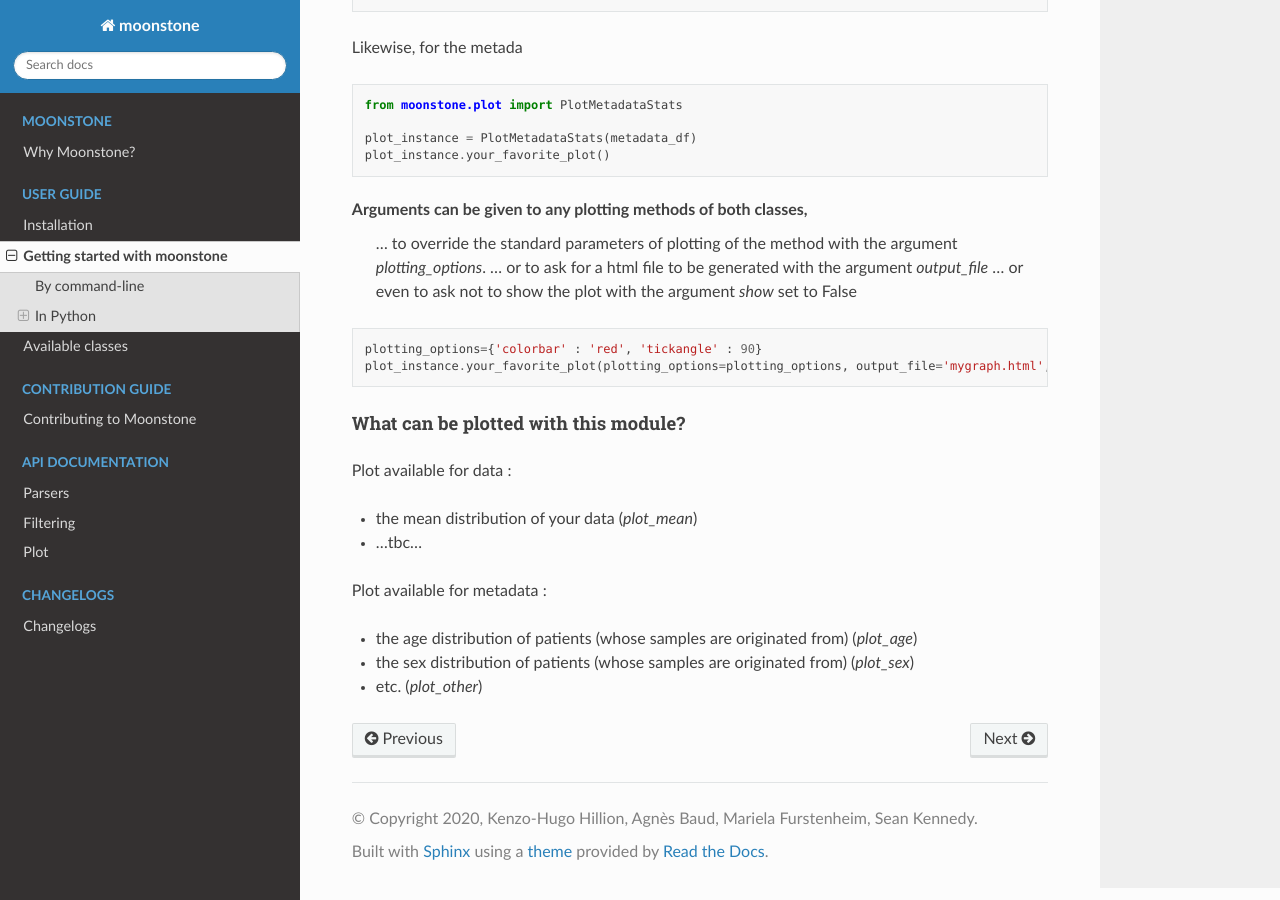
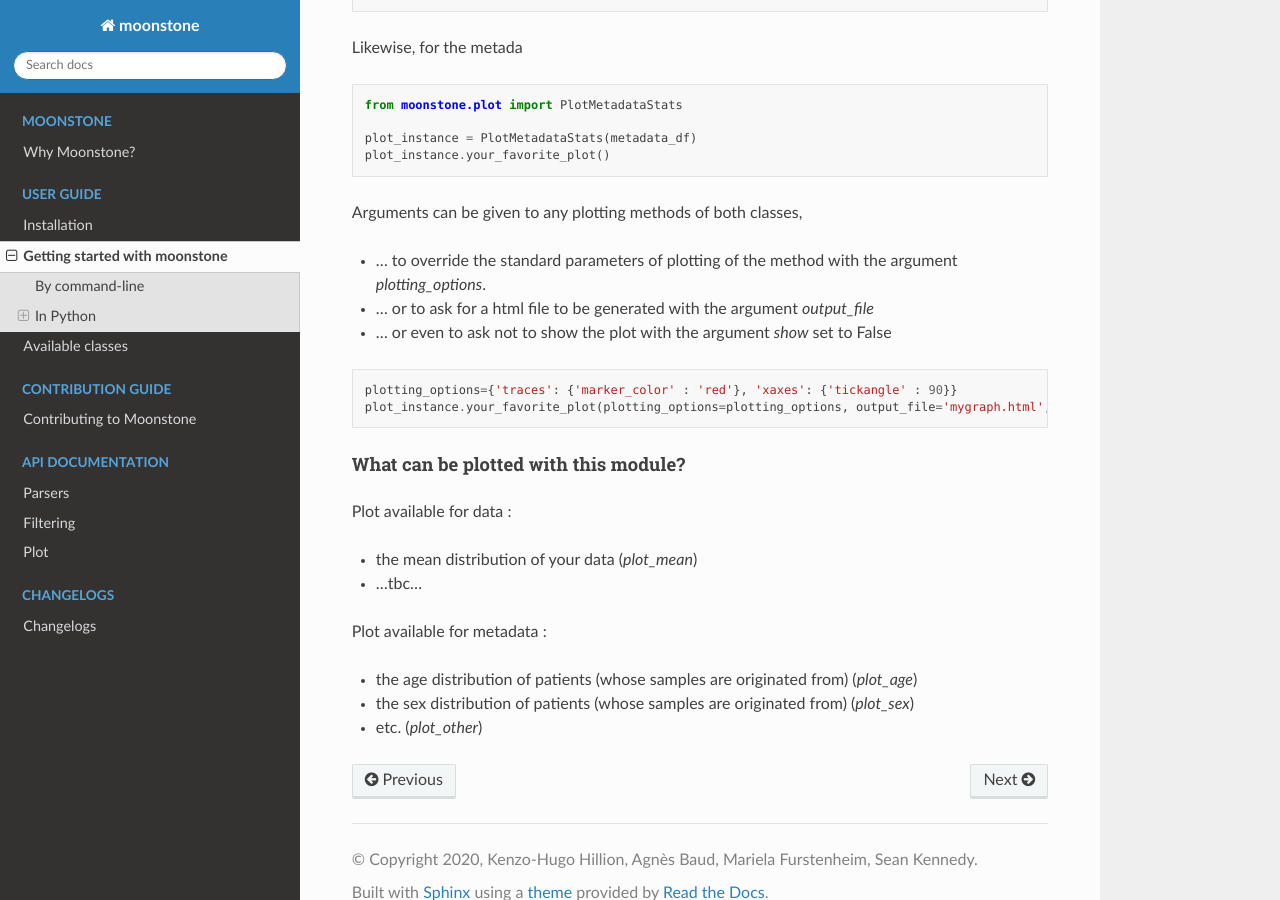
Before and after one commit to motleystate/moonstone, a Sphinx documentation site: the page built from docs/user_guide/getting_started_with_moonstone.rst, in a window 1280 px wide and 900 px high, scrolled down 4621 px. Built offline with Sphinx 7.4.7 and the Read the Docs theme 2.0.0, drawn with Linux system fonts in a browser that asks for light colours.

Commit message:
little doc update

```diff
--- a/docs/user_guide/getting_started_with_moonstone.rst
+++ b/docs/user_guide/getting_started_with_moonstone.rst
@@ -205,13 +205,14 @@ Likewise, for the metada
     plot_instance.your_favorite_plot()
 
 Arguments can be given to any plotting methods of both classes,
-    ... to override the standard parameters of plotting of the method with the argument `plotting_options`.
-    ... or to ask for a html file to be generated with the argument `output_file`
-    ... or even to ask not to show the plot with the argument `show` set to False
+
+- ... to override the standard parameters of plotting of the method with the argument `plotting_options`.
+- ... or to ask for a html file to be generated with the argument `output_file`
+- ... or even to ask not to show the plot with the argument `show` set to False
 
 .. code-block:: python
 
-    plotting_options={'colorbar' : 'red', 'tickangle' : 90}
+    plotting_options={'traces': {'marker_color' : 'red'}, 'xaxes': {'tickangle' : 90}}
     plot_instance.your_favorite_plot(plotting_options=plotting_options, output_file='mygraph.html', show=False)
 
 
```
